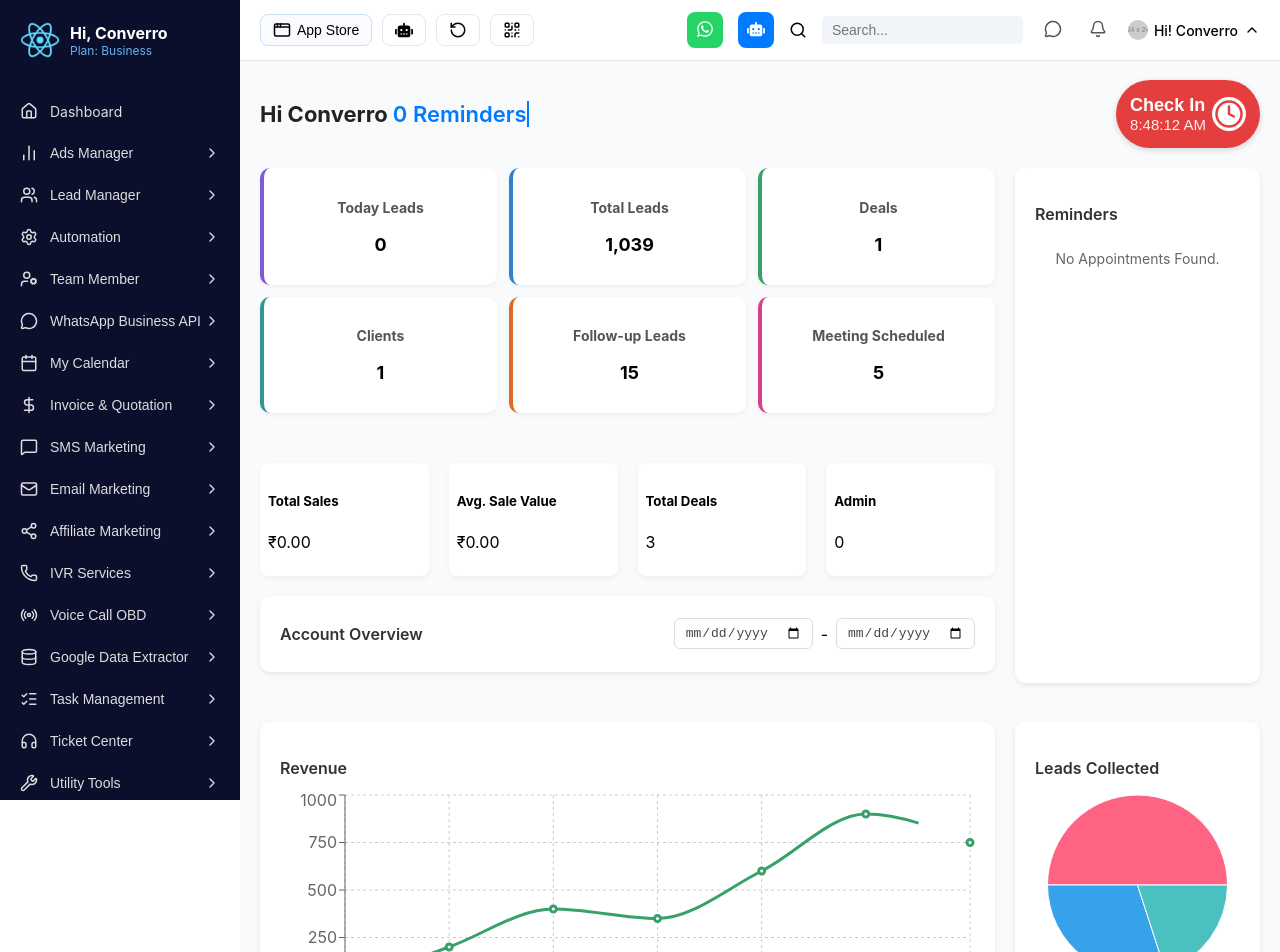
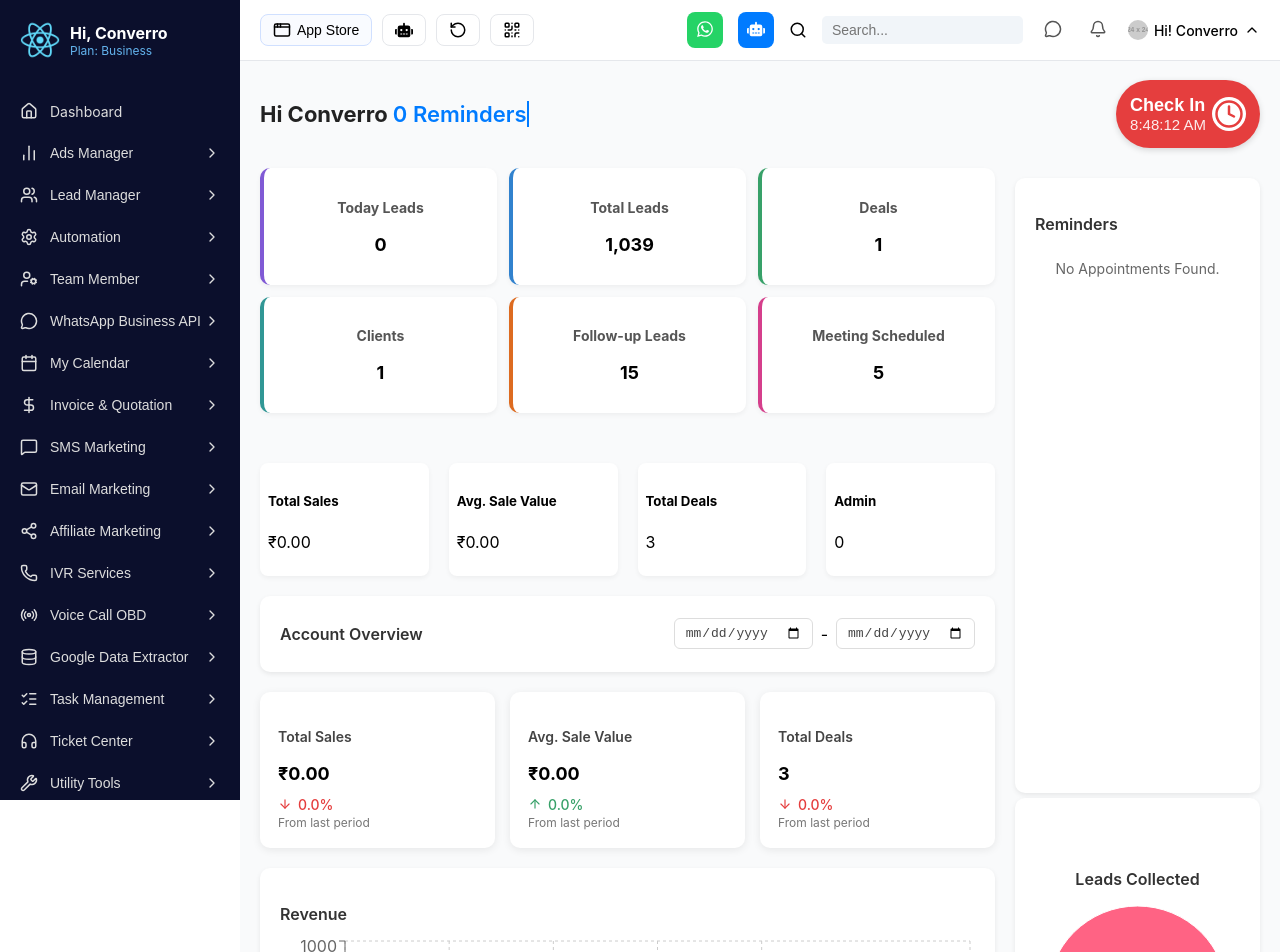
Before and after one commit to IsHa2507/crm-dashboard, a React (Create React App) app: page / in a window 1280 px wide. Shown: the top 952 px of the page. Built offline with nearby package versions, Linux system fonts and the light colour scheme.

Commit message:
overall dashboard completed

```diff
--- a/src/pages/Dashboard/Dashboard.css
+++ b/src/pages/Dashboard/Dashboard.css
@@ -157,11 +157,13 @@
   border-radius: 10px;
   padding: 20px;
   box-shadow: 0 2px 5px rgba(0,0,0,0.08);
-  height: 475px;  /* 🔥 fills equal height */
+  height: 575px;  /* keep fixed height for sidebox */
+  margin-top: 10px; /* 🔥 ensures 10px gap above it */
   display: flex;
   flex-direction: column;
-  justify-content: flex-start; /* or center */
+  justify-content: flex-start;
 }
+
 
 
 .crm-sidebox h3 {
@@ -182,7 +184,7 @@
 
 /* Sections stats */
 .crm-section {
-  margin-bottom: 30px;
+  margin-bottom: 0px;
 }
 
 .crm-overview {
@@ -254,12 +256,25 @@
   color: #444;
   cursor: pointer;
 }
+.crm-box:last-child {
+  min-height: 200px; /* 🔥 match the sidebox height */
+  display: flex;
+  flex-direction: column;
+  justify-content: center;
+}
+/* Leads Collected box */
+.crm-box.leads-collected {
+  margin-top: -70px;   /* 🔥 pulls it upward */
+  min-height: 200px;    /* optional: ensure enough height */
+}
+
  .crm-chart {
   background: #fff;
   border-radius: 10px;
   padding: 20px;
   box-shadow: 0 2px 5px rgba(0,0,0,0.08);
-  height: 100%;  /* 🔥 fills height equal to sidebox */
+  height: 100%;
+   min-height: 500px;
   display: flex;
   flex-direction: column;
   justify-content: center;
@@ -269,7 +284,7 @@
   grid-template-columns: 3fr 1fr; /* left bigger, right smaller */
   gap: 20px;
   margin-bottom: 30px;
-  align-items: stretch; /* 🔥 same height */
+  /* align-items: stretch; */
 }
 
 .crm-box {
@@ -288,7 +303,84 @@
   margin-bottom: 12px;
   color: #333;
 }
+.center-title {
+  text-align: center;
+}
 
+/* KPI section under left column */
+/* KPI section styled like screenshot */
+.crm-kpis {
+  display: grid;
+  grid-template-columns: repeat(3, 1fr);
+  gap: 15px;
+  margin-bottom: 20px;
+  margin-top: -20px;
+
+}
+
+.crm-kpis .crm-card {
+  background: #fff;
+  padding: 18px;
+  border-radius: 10px;
+  box-shadow: 0 2px 8px rgba(0,0,0,0.08);
+  display: flex;
+  flex-direction: column;
+  justify-content: space-between;
+  text-align: left;
+  min-height: 120px; /* uniform size like screenshot */
+}
+
+.crm-kpis h4 {
+  font-size: 14px;
+  font-weight: 600;
+  color: #444;
+  margin-bottom: 6px;
+}
+
+.crm-value {
+  font-size: 20px;
+  font-weight: bold;
+  margin: 4px 0;
+}
+
+.crm-change {
+  display: flex;
+  flex-direction: column;
+  gap: 2px;
+}
+
+.crm-percent {
+  font-size: 14px;
+  display: flex;
+  align-items: center;
+  gap: 6px;
+  font-weight: 500;
+}
+
+.crm-percent.positive {
+  color: #38a169; /* green */
+}
+
+.crm-percent.negative {
+  color: #e53e3e; /* red */
+}
+
+.crm-change small {
+  font-size: 12px;
+  color: #777;
+}
+
+@media (max-width: 992px) {
+  .crm-kpis {
+    grid-template-columns: repeat(2, 1fr);
+  }
+}
+
+@media (max-width: 600px) {
+  .crm-kpis {
+    grid-template-columns: 1fr;
+  }
+}
 
 
 /* Updates */
--- a/src/pages/Dashboard/Dashboard.js
+++ b/src/pages/Dashboard/Dashboard.js
@@ -1,5 +1,6 @@
 import React, { useEffect, useState } from "react";
 import { BarChart2, Clock } from "lucide-react";
+import { FiArrowUp, FiArrowDown } from "react-icons/fi";
 import {
   LineChart,
   Line,
@@ -132,9 +133,8 @@ export default function Dashboard() {
       </div>
     </section>
 
-    {/* Stats*/}
+    {/* Stats */}
     <section className="crm-section">
-
       <div className="crm-overview">
         <div className="crm-overview-card">
           <h5>Total Sales</h5>
@@ -153,6 +153,7 @@ export default function Dashboard() {
           <p>0</p>
         </div>
       </div>
+
       <div className="account-overview-headerbar">
         <h3>Account Overview</h3>
         <div className="account-overview-date">
@@ -162,6 +163,42 @@ export default function Dashboard() {
         </div>
       </div>
     </section>
+    {/* KPI Section (just like screenshot) */}
+<section className="crm-kpis">
+  <div className="crm-card">
+    <h4>Total Sales</h4>
+    <p className="crm-value">₹0.00</p>
+    <div className="crm-change">
+      <span className="crm-percent negative">
+        <FiArrowDown /> 0.0%
+      </span>
+      <small>From last period</small>
+    </div>
+  </div>
+
+  <div className="crm-card">
+    <h4>Avg. Sale Value</h4>
+    <p className="crm-value">₹0.00</p>
+    <div className="crm-change">
+      <span className="crm-percent positive">
+        <FiArrowUp /> 0.0%
+      </span>
+      <small>From last period</small>
+    </div>
+  </div>
+
+  <div className="crm-card">
+    <h4>Total Deals</h4>
+    <p className="crm-value">3</p>
+    <div className="crm-change">
+      <span className="crm-percent negative">
+        <FiArrowDown /> 0.0%
+      </span>
+      <small>From last period</small>
+    </div>
+  </div>
+</section>
+
 
   </div>
 
@@ -171,15 +208,12 @@ export default function Dashboard() {
       <h3>Reminders</h3>
       <p>No Appointments Found.</p>
     </aside>
-
   </div>
-
-
 </div>
 
 
 {/* Revenue + Leads Section */}
-<section className="crm-dashboardr-layout">
+<section className="crm-dashboard-layout">
   {/* Left column → Revenue */}
   <div className="crm-box">
     <h3>Revenue</h3>
@@ -196,8 +230,9 @@ export default function Dashboard() {
   </div>
 
   {/* Right column → Leads Collected */}
-  <div className="crm-box">
-    <h3>Leads Collected</h3>
+{/* Right column → Leads Collected */}
+<div className="crm-box leads-collected">
+  <h3 className="center-title">Leads Collected</h3>
   <ResponsiveContainer width="100%" height={250}>
     <PieChart>
       <Pie
@@ -217,6 +252,7 @@ export default function Dashboard() {
     </PieChart>
   </ResponsiveContainer>
 </div>
+
 </section>
 
 
```
Lines whose indentation alone changed are shown as unchanged.
